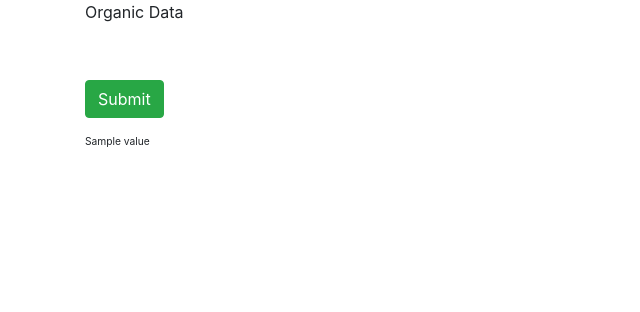
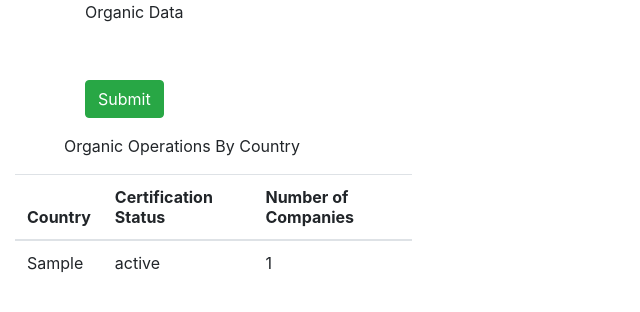
Before and after one commit to danstd/organic_integrity_flask, a Flask app: template templates/main_page.html in a window 1280 px wide. Shown: the top 312 px of the page, without its empty margins (0-640 px from the left). Run offline with Flask 2, Linux system fonts and the light colour scheme; the template is opened without the code that fills it: most values are stand-ins (such as "Sample title", 1, 10 or a date in 2020); some libraries are stand-ins or nearby versions.

Commit message:
Work done on table display

```diff
--- a/templates/main_page.html
+++ b/templates/main_page.html
@@ -19,6 +19,11 @@
 		<!-- <script src="https://maxcdn.bootstrapcdn.com/bootstrap/3.5.1/js/bootstrap.min.js"></script> -->
 
         <title>Organic Integrity</title>
+	<style>
+	p.padding_left {
+	  padding-left: 5%;
+	}
+	</style>
     </head>
 
     <body>
@@ -34,16 +39,26 @@
                   <button type="submit" class="btn btn-success">Submit</button>
                 </form>
         </div>
-        {% if organic_display %}
-        <div class="container-xl overflow-y: scroll">
-            {% for value in organic_display %}
-                <div class="row no-gutters small">
-                    {% for i in value %}
-                          <div class="col no-gutters small">{{ i }}</div>
-                        {% endfor %}
-                </div>
-            {% endfor %}
-        </div>
-        {% endif %}
+		{% if organic_display %}
+		<p class="padding_left">Organic Operations By Country</p>
+		<div class="col-sm-4">
+			<table class="table table-hover">
+				<thead>
+					<th>Country</th>
+					<th>Certification Status</th>
+					<th>Number of Companies</th>
+				</thead>
+				<tbody>
+					{% for country in organic_display %}
+					<tr>
+						<td>{{country.opPA_country}}</td>
+						<td>{{country.op_status}}</td>
+						<td>{{country.op_count}}</td>
+					</tr>
+					{% endfor %}
+				</tbody>
+			</table>
+		</div>
+		{% endif %}
     </body>
 </html>
```
